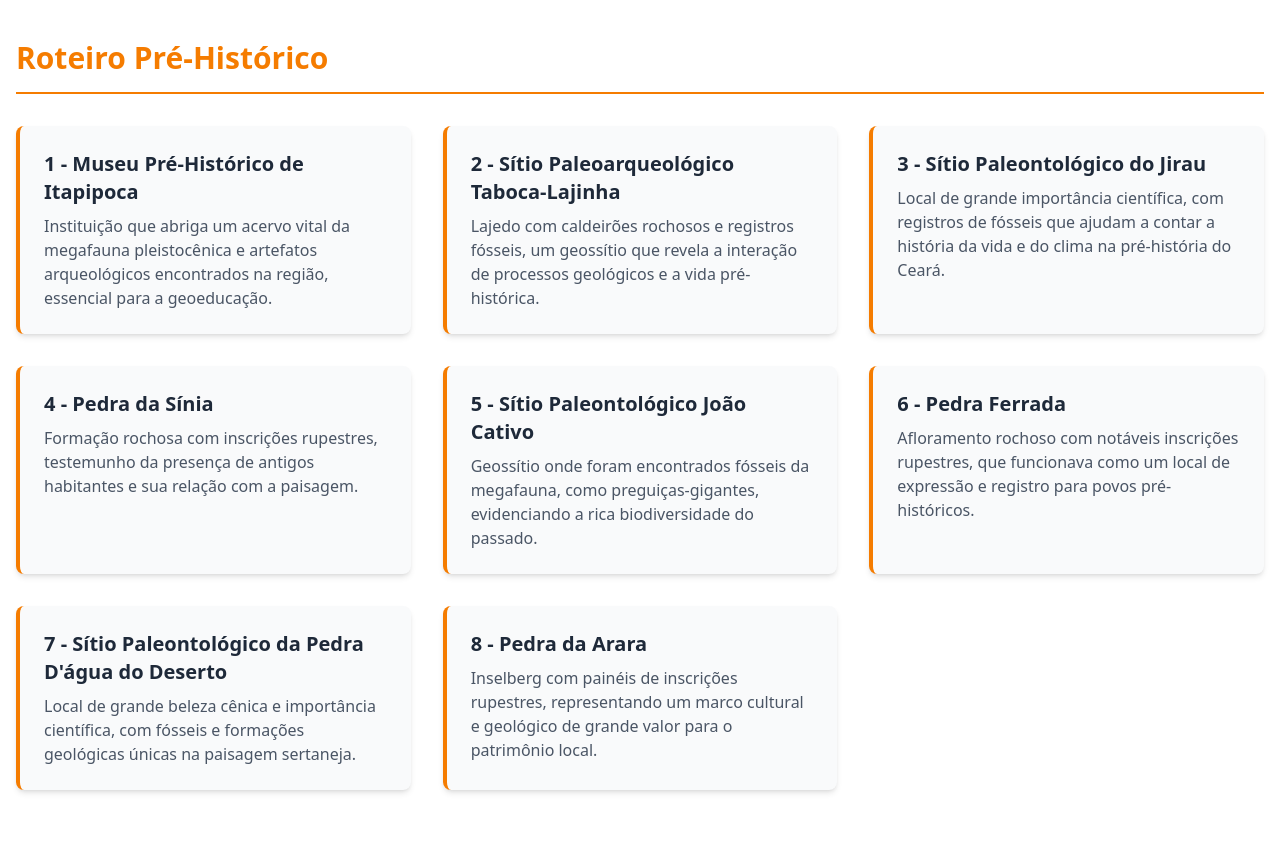
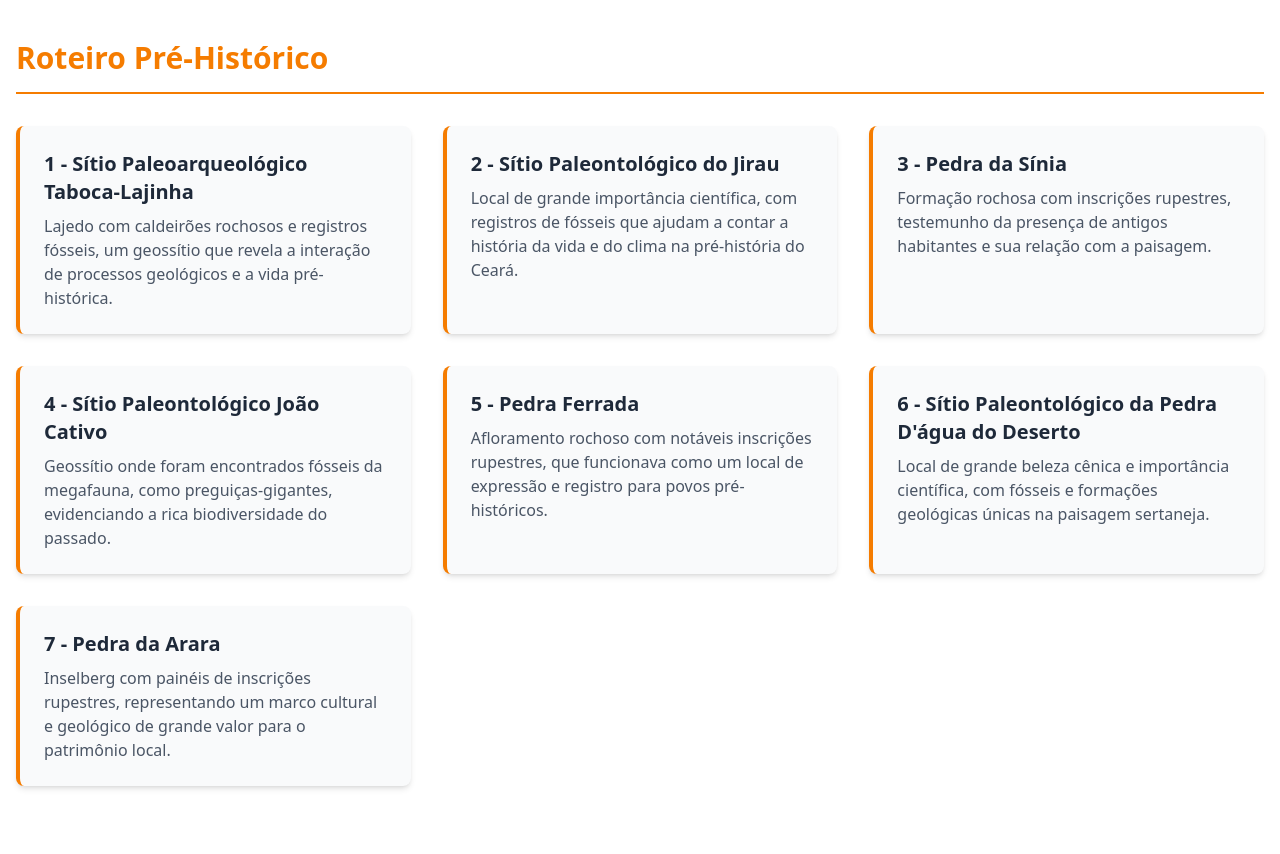
Before and after one commit to filippemonteiro/geoturismo-tres-climas, a React (Vite) app: page /geossitios in a window 1280 px wide. Shown: the part 1780-2634 px from the top of the page. Built offline with nearby package versions, Linux system fonts and the light colour scheme.

Commit message:
feat: update landmark names in the routes.ts file to reflect description corrections and improvements

```diff
--- a/src/data/routes.ts
+++ b/src/data/routes.ts
@@ -55,7 +55,7 @@ export const routesDetails = [
         coordinates: { lat: -3.4589, lng: -39.5532 },
       },
       {
-        name: "8 - Mirante do Mantoçoca",
+        name: "8 - Mirante do Maritacaca",
         description:
           "Ponto de observação natural com vista espetacular do encontro do Rio Mundaú com o mar, na divisa com o município de Trairi.",
         coordinates: { lat: -3.4735, lng: -39.5781 },
@@ -135,49 +135,43 @@ export const routesDetails = [
     theme: "sertao",
     points: [
       {
-        name: "1 - Museu Pré-Histórico de Itapipoca",
-        description:
-          "Instituição que abriga um acervo vital da megafauna pleistocênica e artefatos arqueológicos encontrados na região, essencial para a geoeducação.",
-        coordinates: { lat: -3.495, lng: -39.58 },
-      },
-      {
-        name: "2 - Sítio Paleoarqueológico Taboca-Lajinha",
+        name: "1 - Sítio Paleoarqueológico Taboca-Lajinha",
         description:
           "Lajedo com caldeirões rochosos e registros fósseis, um geossítio que revela a interação de processos geológicos e a vida pré-histórica.",
         coordinates: { lat: -3.4633, lng: -39.6865 },
       },
       {
-        name: "3 - Sítio Paleontológico do Jirau",
+        name: "2 - Sítio Paleontológico do Jirau",
         description:
           "Local de grande importância científica, com registros de fósseis que ajudam a contar a história da vida e do clima na pré-história do Ceará.",
         coordinates: { lat: -3.4111, lng: -39.612 },
       },
       {
-        name: "4 - Pedra da Sínia",
+        name: "3 - Pedra da Sínia",
         description:
           "Formação rochosa com inscrições rupestres, testemunho da presença de antigos habitantes e sua relação com a paisagem.",
         coordinates: { lat: -3.3905, lng: -39.6591 },
       },
       {
-        name: "5 - Sítio Paleontológico João Cativo",
+        name: "4 - Sítio Paleontológico João Cativo",
         description:
           "Geossítio onde foram encontrados fósseis da megafauna, como preguiças-gigantes, evidenciando a rica biodiversidade do passado.",
         coordinates: { lat: -3.4289, lng: -39.7123 },
       },
       {
-        name: "6 - Pedra Ferrada",
+        name: "5 - Pedra Ferrada",
         description:
           "Afloramento rochoso com notáveis inscrições rupestres, que funcionava como um local de expressão e registro para povos pré-históricos.",
         coordinates: { lat: -3.3758, lng: -39.7001 },
       },
       {
-        name: "7 - Sítio Paleontológico da Pedra D'água do Deserto",
+        name: "6 - Sítio Paleontológico da Pedra D'água do Deserto",
         description:
           "Local de grande beleza cênica e importância científica, com fósseis e formações geológicas únicas na paisagem sertaneja.",
         coordinates: { lat: -3.3521, lng: -39.7284 },
       },
       {
-        name: "8 - Pedra da Arara",
+        name: "7 - Pedra da Arara",
         description:
           "Inselberg com painéis de inscrições rupestres, representando um marco cultural e geológico de grande valor para o patrimônio local.",
         coordinates: { lat: -3.344, lng: -39.7599 },
```
